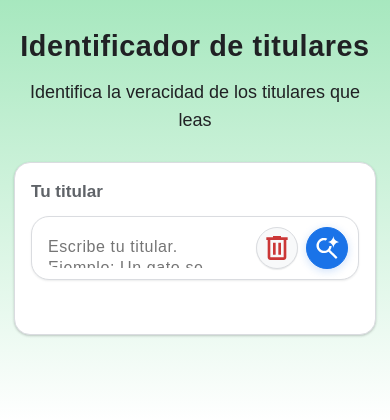
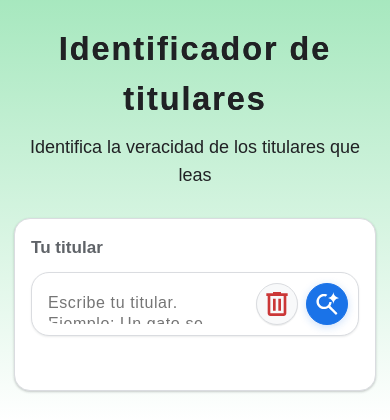
Before and after one commit to gabimimi/analizador, a Flask app: page / in a window 390 px wide. Shown: the top 420 px of the page. Run offline with Flask 3, Linux system fonts and the light colour scheme; some web fonts are replaced.

Commit message:
fixed title in phone

```diff
--- a/static/styles.css
+++ b/static/styles.css
@@ -559,11 +559,14 @@ ul, ol{
 
 /* 2) Tipografía fluida (se adapta sola) */
 h1{
-  font-size: clamp(1.6rem, 5vw, 2.6rem);
   transform: none;          /* IMPORTANT: evita overflow en móvil */
   letter-spacing: 0.02em;
   text-align: center;
   justify-content: center;
+  font-size: clamp(1.8rem, 5.5vw, 3rem);
+  font-weight: 900;
+  letter-spacing: 0.06em;
+  text-shadow: 0 0 0.6px currentColor;
 }
 
 .subtitle{
```
